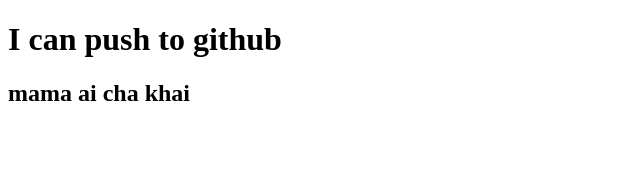
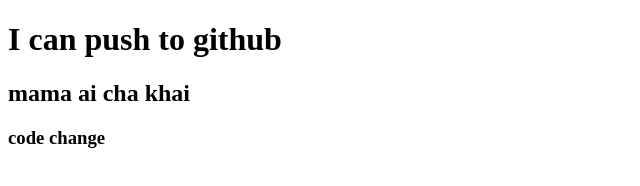
Before and after one commit to Rakib-Utsho/my-first-repo, a plain HTML site: page index.html in a window 1280 px wide. Shown: the whole page, without its empty margins (0-640 px from the left). Drawn offline with Linux system fonts and the light colour scheme.

Commit message:
added header

```diff
--- a/index.html
+++ b/index.html
@@ -9,5 +9,6 @@
 <body>
     <h1>I can push to github</h1>
     <h2>mama ai cha khai</h2>
+    <h3>code change</h3>
 </body>
 </html>
```
